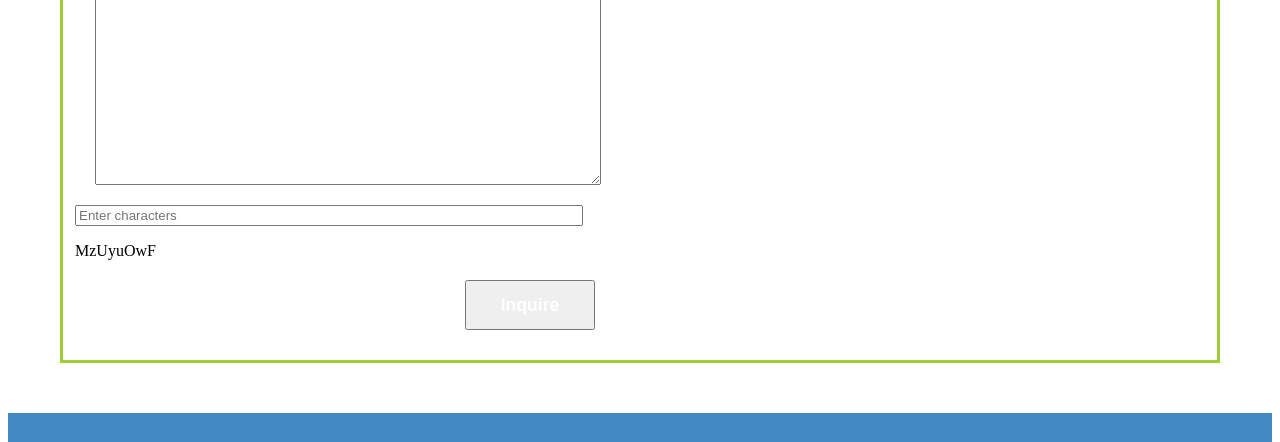
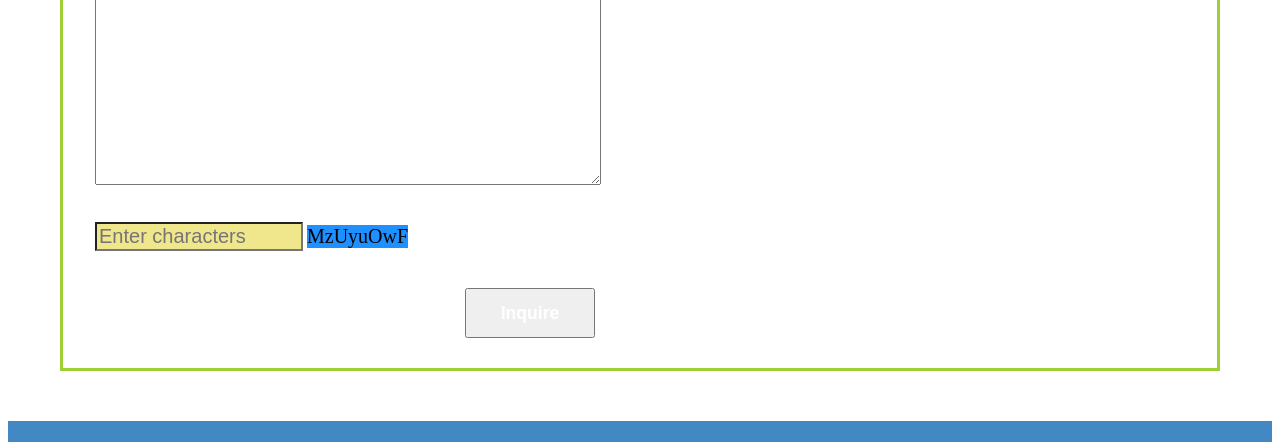
Before and after one commit to Jenniferhuang-huang/Great-cliffs-website, a plain HTML site: page contact.html in a window 1280 px wide. Shown: the part 1076-1518 px from the top of the page. Drawn offline with Linux system fonts and the light colour scheme.

Commit message:
CSS styling randomCode

```diff
--- a/style.css
+++ b/style.css
@@ -239,7 +239,17 @@ input[type="submit"] {
   padding-top: 10px;
   padding-bottom: 5px;
 }
-
+#field {
+  margin-left: 20px;
+  width: 200px;
+  font-size: 20px;
+  background-color:khaki;
+}
+#codes{
+  font-size: 20px;
+  background-color:dodgerblue;
+  display: inline-block;
+}
 /* Cliffs page */
 #cliffs header {
   background: no-repeat lightgrey url(images/forest_cliff.jpg);
```
